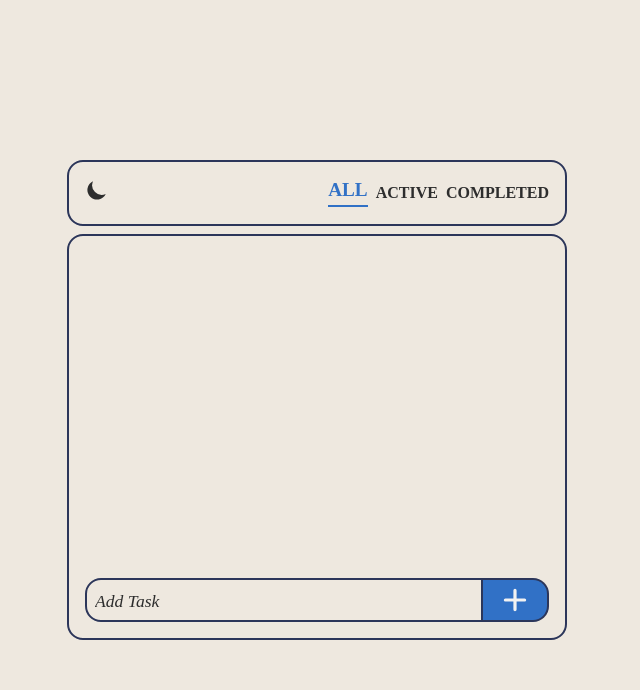
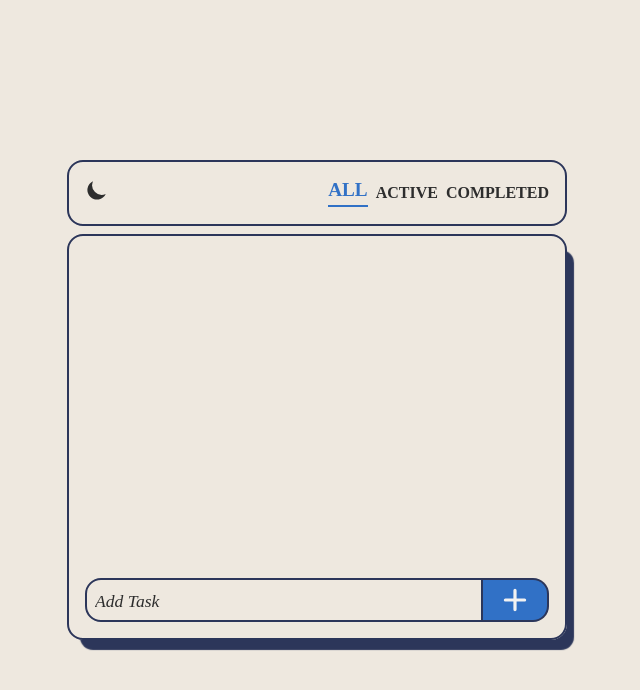
Before and after one commit to Byte-nana/todo-react, a React (Vite) app: page / in a window 1280 px wide. Shown: the top 690 px of the page, without its empty margins (323-963 px from the left). Built offline with nearby package versions, Linux system fonts and the light colour scheme; a web font is replaced by a local one.

Commit message:
style:add box shadow

```diff
--- a/index.html
+++ b/index.html
@@ -4,7 +4,12 @@
     <meta charset="UTF-8" />
     <link rel="icon" type="image/svg+xml" href="/vite.svg" />
     <meta name="viewport" content="width=device-width, initial-scale=1.0" />
-    <title>todo-react</title>
+    <title>You can TO DO</title>
+    <meta
+      name="description"
+      content="A minimal, clean todo app to organise your day"
+    />
+    <meta name="authour" content="Byte-nana" />
     <!-- Google Fonts -->
     <link rel="preconnect" href="https://fonts.googleapis.com" />
     <link rel="preconnect" href="https://fonts.gstatic.com" crossorigin />
--- a/src/components/TodoList/TodoList.module.css
+++ b/src/components/TodoList/TodoList.module.css
@@ -7,6 +7,8 @@
   gap: var(--space-xs);
   border: 2px solid var(--color-border);
   border-radius: var(--space-sm);
+  -webkit-box-shadow: 10px 13px 1px -3px var(--color-border);
+  box-shadow: 10px 13px 1px -3px var(--color-border);
 }
 
 .lists {
```
